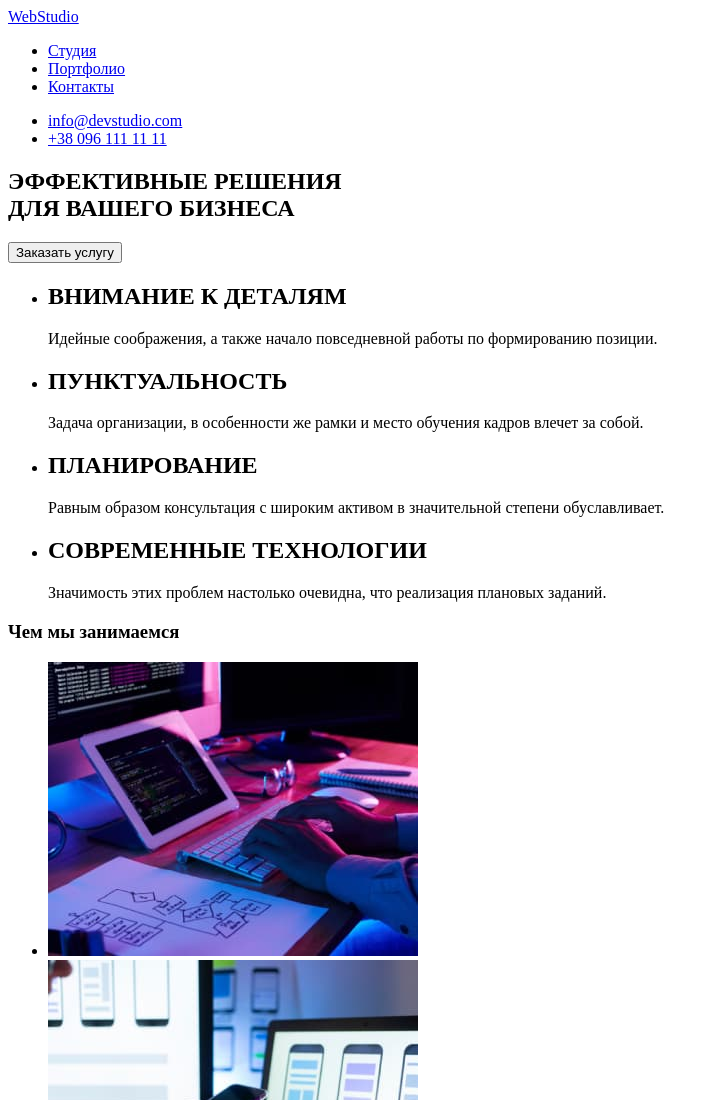
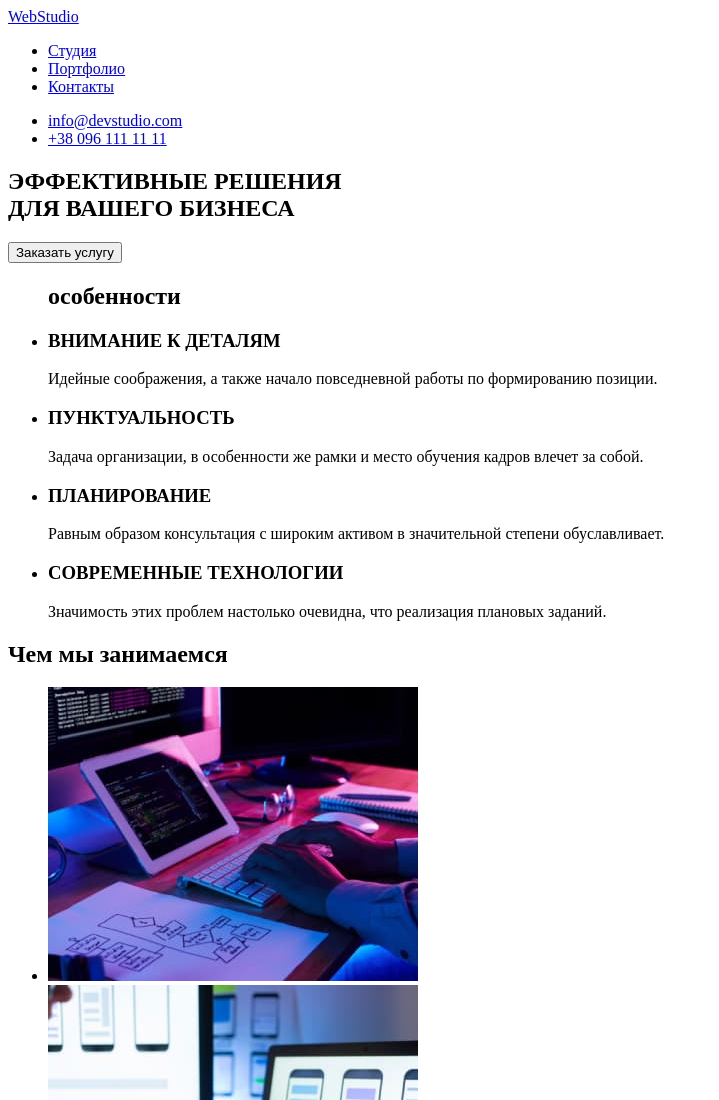
Before and after one commit to Ellena83/goit-markup-hw-01, a plain HTML site: page index.html in a window 1280 px wide. Shown: the top 1100 px of the page, without its empty margins (0-719 px from the left). Drawn offline with Linux system fonts and the light colour scheme.

Commit message:
commit 2
верно расставлены заголовки секций и подзаголовки, исправлено название файла prettierrc

```diff
--- a/index.html
+++ b/index.html
@@ -29,27 +29,27 @@
     </section>
 
     <section>
-        <ul>
+        <ul><h2>особенности</h2>
             <li>
-                <h2>ВНИМАНИЕ К ДЕТАЛЯМ</h2>
+                <h3>ВНИМАНИЕ К ДЕТАЛЯМ</h3>
                 <p>Идейные соображения, а также начало повседневной работы по формированию позиции.</p>
             </li>
             <li>
-                <h2>ПУНКТУАЛЬНОСТЬ</h2>
+                <h3>ПУНКТУАЛЬНОСТЬ</h3>
                 <p>Задача организации, в особенности же рамки и место обучения кадров влечет за собой.</p>
             </li>
             <li>
-                <h2>ПЛАНИРОВАНИЕ</h2>
+                <h3>ПЛАНИРОВАНИЕ</h3>
                 <p>Равным образом консультация с широким активом в значительной степени обуславливает.</p>
             </li>
             <li>
-                <h2>СОВРЕМЕННЫЕ ТЕХНОЛОГИИ</h2>
+                <h3>СОВРЕМЕННЫЕ ТЕХНОЛОГИИ</h3>
                 <p>Значимость этих проблем настолько очевидна, что реализация плановых заданий.</p>
             </li>
         </ul>
     </section>
     <section>
-        <h3>Чем мы занимаемся</h3>
+        <h2>Чем мы занимаемся</h2>
         <ul>
             <li> <img src="./img/handsondesltop.jpg" alt="hands on the keyboard" width="370"></li>
             <li> <img src="./img/mobilephones.jpg" alt="mobile phones on screen" width="370"></li>
```
Also changed, not shown: .prettierrc.json (renamed from prettiers.json).
